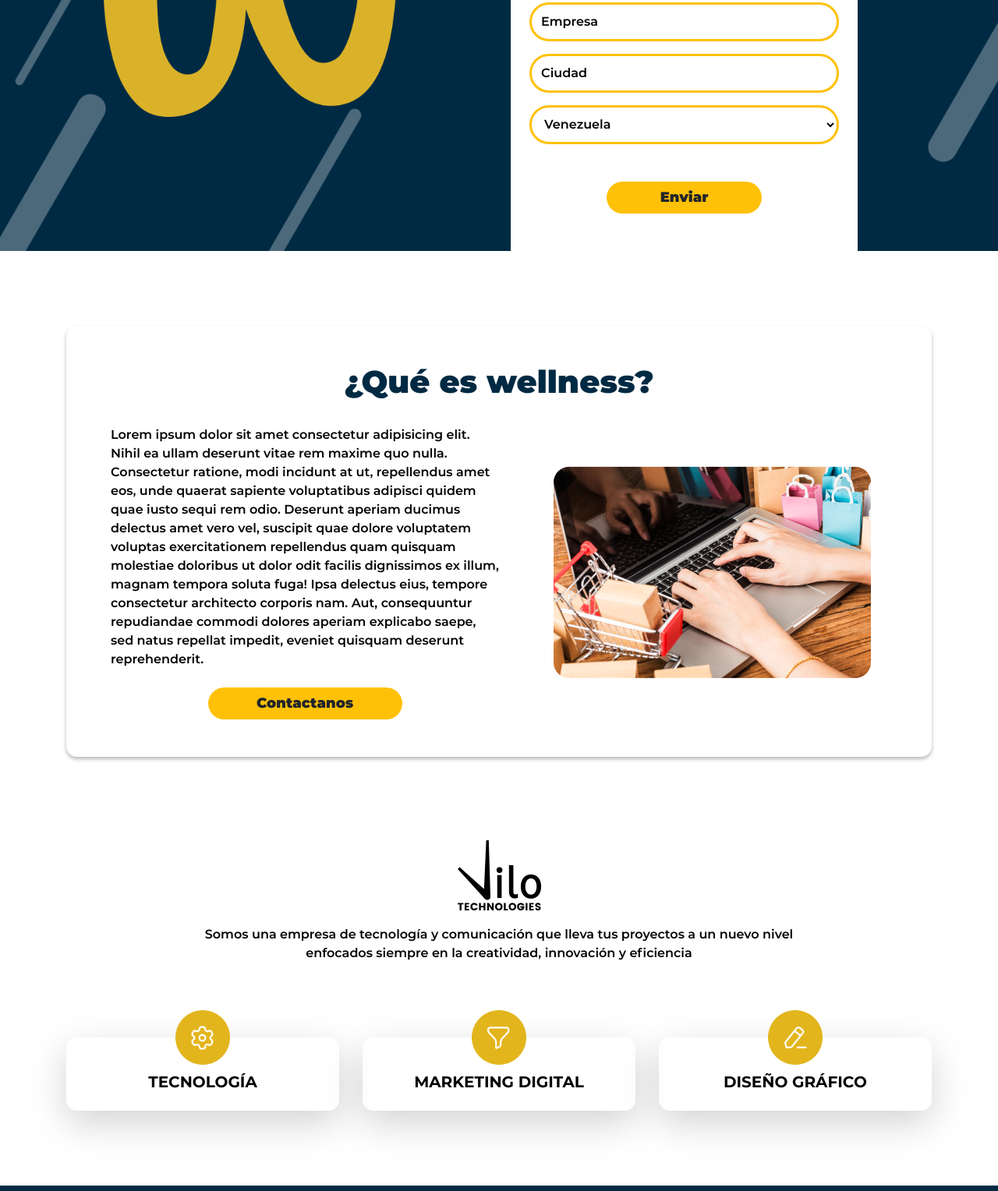
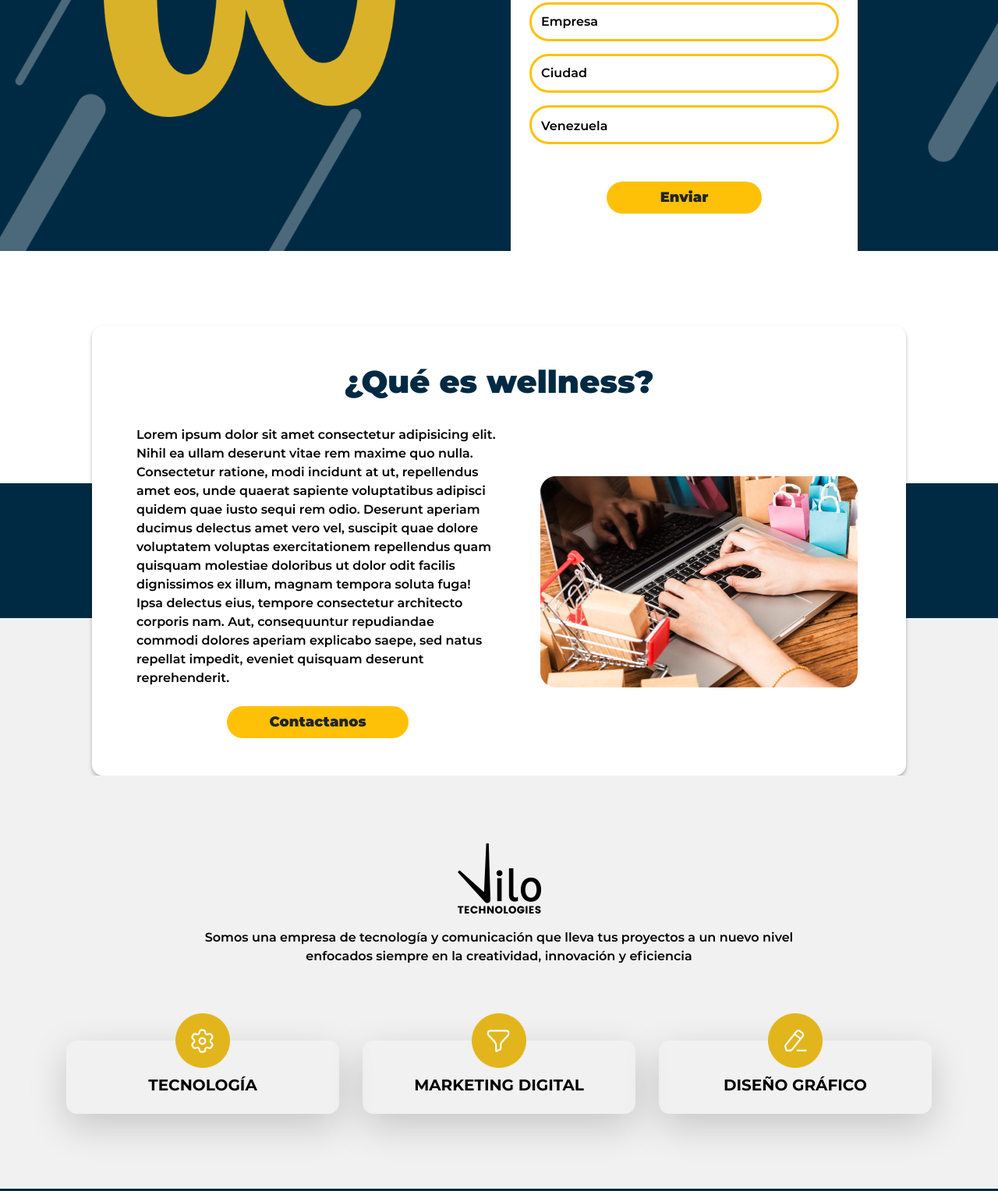
Before and after one commit to Fluxel-Code/wallness, a plain HTML site: page index.html in a window 1280 px wide. Shown: the part 540-2068 px from the top of the page at 78% size. Drawn offline with Linux system fonts and the light colour scheme.

Commit message:
Se completo la landing

```diff
--- a/asset/css/responsive.css
+++ b/asset/css/responsive.css
@@ -3,10 +3,6 @@
 
 /* ?md */
 @media screen and (min-width:768px) {
-    .blue-stripe{
-        background-color: #002A43;
-        height: 100px;
-    }
 }
 
 /* ?lg */
--- a/asset/css/styles.css
+++ b/asset/css/styles.css
@@ -6,6 +6,10 @@
 
 .bg-blue-dark{
     background-color: #002A43;
+}
+
+.bg-gray{
+    background-color: #F1F1F1;
 }
 
 .pack-bg{
@@ -20,6 +24,7 @@
     padding: 12px;
     height: 50px;
     font-size: 16px;
+    color: black !important;
 }
 
 .form-banner::placeholder{
@@ -30,6 +35,17 @@ select, option{
     color: black !important;
 }
 
+select {
+    -moz-appearance: none;
+    text-indent: 0.01px;
+    text-overflow: '';
+    color:black;
+    background: white;
+    -webkit-appearance:none;
+    -ms-appearance:none;
+    -o-appearance:none;
+    appearance:none;
+}
 
 /* BTN */
 .btn-yellow{
@@ -87,10 +103,9 @@ select, option{
 }
 
 /** COMPONENTES */
-/* .blue-stripe{
-    background-color: #002A43;
-    height: 100px;
-} */
+.bg-line-midle{
+    background-image: linear-gradient(white 35%, #002A43 35%, #002A43 65%, #F1F1F1 65%);
+}
 
 .shadow-xl{
     box-shadow: 0px 3px 5px rgba(0, 0, 0, 0.277);
@@ -119,3 +134,9 @@ select, option{
     margin-top: 100px;
     margin-bottom: 80px;
 }
+
+/* PADDING */
+.py-100-80{
+    padding-top: 100px;
+    padding-top: 80px;
+}
--- a/index.html
+++ b/index.html
@@ -115,13 +115,13 @@
     </header>
 
     <main class="pt-5">
-      <div class="container">
       <!-- ¿Qué es wellness? -->
-        <div class="px-4 shadow-xl rounded-xl">
+      <div class="bg-line-midle">
+        <div class="container px-4 px-lg-5">
+          <div class="px-4 bg-white shadow-xl rounded-xl">
             <h2 class="text-dark-blue h1 text-center pb-4 pt-5">
               <strong>¿Qué es wellness?</strong>
             </h2>
-
             <div class="row pb-5">
               <div
                 class="text-center col-12 col-lg-6 order-lg-2 d-lg-flex align-items-lg-center justify-content-lg-center px-lg-0"
@@ -139,15 +139,16 @@
                 <p class="mt-5 mt-lg-0">
                   Lorem ipsum dolor sit amet consectetur adipisicing elit. Nihil
                   ea ullam deserunt vitae rem maxime quo nulla. Consectetur
-                ratione, modi incidunt at ut, repellendus amet eos, unde quaerat
-                sapiente voluptatibus adipisci quidem quae iusto sequi rem odio.
-                Deserunt aperiam ducimus delectus amet vero vel, suscipit quae
-                dolore voluptatem voluptas exercitationem repellendus quam
-                quisquam molestiae doloribus ut dolor odit facilis dignissimos
-                ex illum, magnam tempora soluta fuga! Ipsa delectus eius,
-                tempore consectetur architecto corporis nam. Aut, consequuntur
-                repudiandae commodi dolores aperiam explicabo saepe, sed natus
-                repellat impedit, eveniet quisquam deserunt reprehenderit.
+                  ratione, modi incidunt at ut, repellendus amet eos, unde
+                  quaerat sapiente voluptatibus adipisci quidem quae iusto sequi
+                  rem odio. Deserunt aperiam ducimus delectus amet vero vel,
+                  suscipit quae dolore voluptatem voluptas exercitationem
+                  repellendus quam quisquam molestiae doloribus ut dolor odit
+                  facilis dignissimos ex illum, magnam tempora soluta fuga! Ipsa
+                  delectus eius, tempore consectetur architecto corporis nam.
+                  Aut, consequuntur repudiandae commodi dolores aperiam
+                  explicabo saepe, sed natus repellat impedit, eveniet quisquam
+                  deserunt reprehenderit.
                 </p>
 
                 <div class="w-50 mt-4 mx-auto">
@@ -158,9 +159,13 @@
               </div>
             </div>
           </div>
+        </div>
+      </div>
 
+      <div class="bg-gray pb-5">
         <!-- ViloTechnologies -->
-        <div class="w-75 mx-auto my-100">
+        <div class="container">
+          <div class="w-75 mx-auto py-100-80">
             <div class="w-200p mx-auto mb-3">
               <img
                 src="./asset/img/logoVilo.png"
@@ -169,17 +174,19 @@
               />
             </div>
 
-          <p class="text-center">
+            <p class="text-center mb-5">
               Somos una empresa de tecnología y comunicación que lleva tus
               proyectos a un nuevo nivel enfocados siempre en la creatividad,
               innovación y eficiencia
             </p>
           </div>
+        </div>
 
         <!-- Experiencias y servicios -->
+        <div class="container">
           <div class="row">
             <div class="col-12 col-md-6 col-lg-4">
-            <div class="mb-5 pt-3">
+              <div class="pb-5 pt-5">
                 <div
                   class="shadow-lg square rounded-xl d-flex justify-content-center position-relative"
                 >
@@ -197,7 +204,7 @@
             </div>
 
             <div class="col-12 col-md-6 col-lg-4">
-            <div class="mb-5 pt-3">
+              <div class="pb-5 pt-5">
                 <div
                   class="shadow-lg square rounded-xl d-flex justify-content-center position-relative"
                 >
@@ -215,7 +222,7 @@
             </div>
 
             <div class="col-12 col-md-6 col-lg-4">
-            <div class="mb-5 pt-3">
+              <div class="pb-5 pt-5">
                 <div
                   class="shadow-lg square rounded-xl d-flex justify-content-center position-relative"
                 >
@@ -233,10 +240,11 @@
             </div>
           </div>
         </div>
+      </div>
     </main>
 
     <!-- footer -->
-    <footer class="bg-blue-dark mt-5">
+    <footer class="bg-blue-dark">
       <div class="container">
         <div class="row">
           <div class="col-12 py-5">
```
Lines whose indentation alone changed are shown as unchanged.
